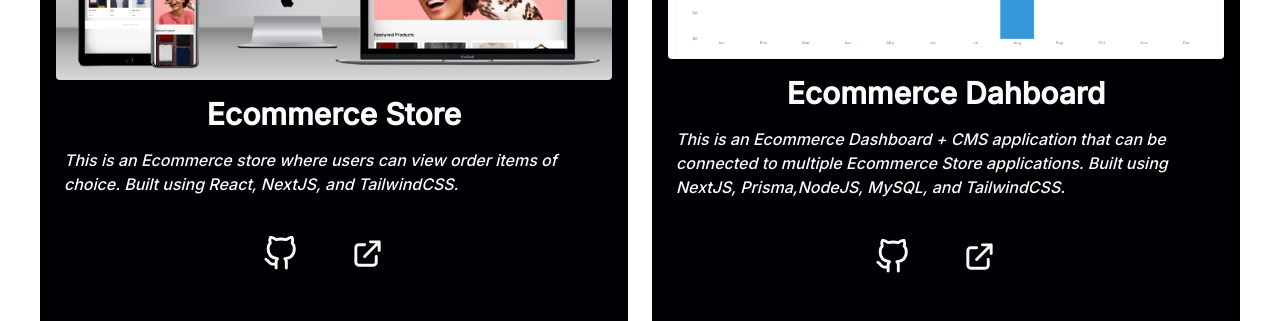
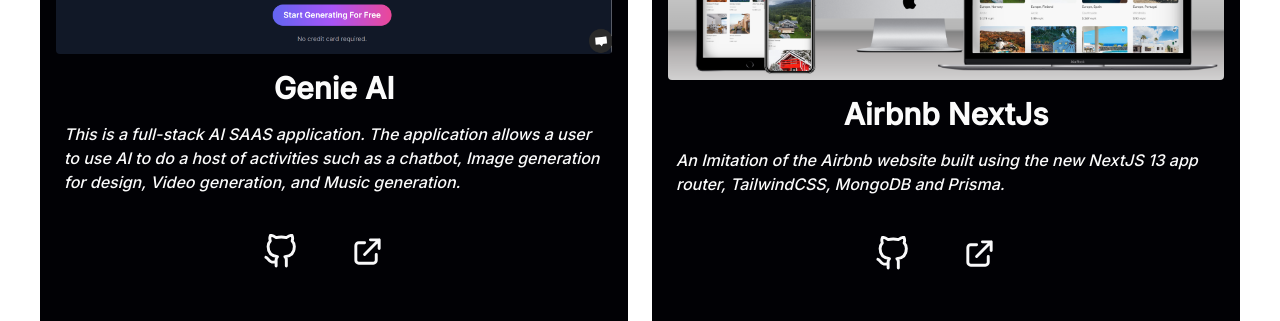
Before and after one commit to d2ndjim/jrl-portfolio, a React (Create React App) app: page / in a window 1280 px wide. Shown: the part 2330-2651 px from the top of the page. Built offline with nearby package versions, Linux system fonts and the light colour scheme.

Commit message:
Add genie AI project

```diff
--- a/src/assets/data/data.js
+++ b/src/assets/data/data.js
@@ -1,29 +1,21 @@
 import airbnb from '../airbnb-clone.png';
 import store from '../ecomm-store.png';
 import dashboard from '../dashboard.png';
+import genie from '../genie.png';
 
 const projects = [
   {
     id: 1,
     image:
-      'https://user-images.githubusercontent.com/73438276/233984769-4076ed6e-b220-4884-b063-3c6354d8c51b.png',
+    'https://user-images.githubusercontent.com/73438276/233984769-4076ed6e-b220-4884-b063-3c6354d8c51b.png',
     name: 'Kwiksell',
     description:
-      'Kwiksell is digital marketplace helps to connect business owners and consumers.',
+    'Kwiksell is digital marketplace helps to connect business owners and consumers.',
     repo: 'https://github.com/d2ndjim?tab=repositories',
     live: 'https://www.kwiksell.com/',
   },
   {
     id: 2,
-    image: airbnb,
-    name: 'Airbnb NextJs',
-    description:
-      'An Imitation of the Airbnb website built using the new NextJS 13 app router, TailwindCSS, MongoDB and Prisma.',
-    repo: 'https://github.com/d2ndjim/airbnb',
-    live: 'https://rent-project-gold.vercel.app/',
-  },
-  {
-    id: 3,
     image: store,
     name: 'Ecommerce Store',
     description:
@@ -32,13 +24,22 @@
     live: 'https://ecommerce-store-mu-jade.vercel.app/',
   },
   {
+    id: 3,
+    image: genie,
+    name: 'Genie AI',
+    description:
+      'This is a full-stack AI SAAS application. The application allows a user to use AI to do a host of activities such as a chatbot, Image generation for design, Video generation, and Music generation.',
+    repo: 'https://github.com/d2ndjim/ai-saas',
+    live: 'https://genie-ai-eight.vercel.app/',
+  },
+  {
     id: 4,
-    image: dashboard,
-    name: 'Ecommerce Dahboard',
+    image: airbnb,
+    name: 'Airbnb NextJs',
     description:
-      'This is an Ecommerce Dashboard + CMS application that can be connected to multiple Ecommerce Store applications. Built using NextJS, Prisma,NodeJS, MySQL, and TailwindCSS.',
-    repo: 'https://github.com/d2ndjim/ecommerce-dashboard',
-    live: 'https://ecommerce-dashboard-bice.vercel.app/',
+    'An Imitation of the Airbnb website built using the new NextJS 13 app router, TailwindCSS, MongoDB and Prisma.',
+    repo: 'https://github.com/d2ndjim/airbnb',
+    live: 'https://rent-project-gold.vercel.app/',
   },
   {
     id: 5,
@@ -50,6 +51,15 @@
     repo: 'https://github.com/d2ndjim/aes-service',
     live: 'https://aes-service.vercel.app/',
   },
+  {
+    id: 6,
+    image: dashboard,
+    name: 'Ecommerce Dahboard',
+    description:
+      'This is an Ecommerce Dashboard + CMS application that can be connected to multiple Ecommerce Store applications. Built using NextJS, Prisma,NodeJS, MySQL, and TailwindCSS.',
+    repo: 'https://github.com/d2ndjim/ecommerce-dashboard',
+    live: 'https://ecommerce-dashboard-bice.vercel.app/',
+  },
 ];
 
 export default projects;
```
Also changed, not shown: src/assets/genie.png (added).
